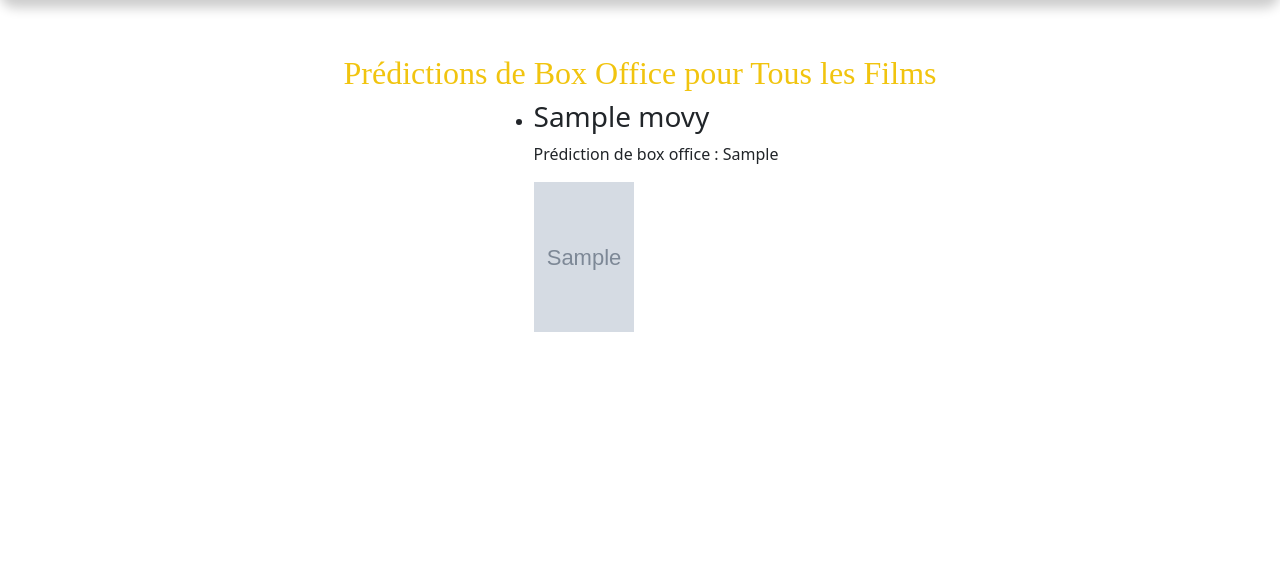
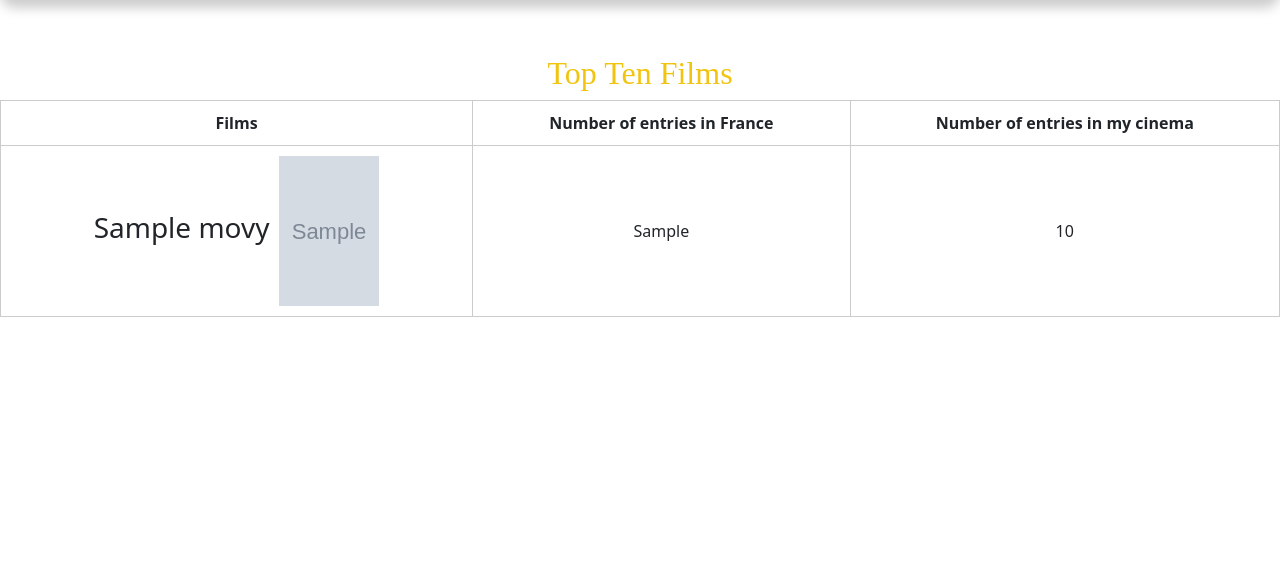
Before and after one commit to RolaMmss/prevoir_la_popularite_d_un_film, a Django app: page /box_office/ in a window 1280 px wide. Shown: the part 71-643 px from the top of the page. Run offline with Django 4.2, Linux system fonts and the light colour scheme; tables that the repository leaves empty hold one stand-in row (values such as "Sample post"); grey boxes marked "Sample" are stand-in pictures; a database or web service that is not in the repository returns one stand-in record (values such as "Sample title"); data that the repository does not hold is empty; some libraries are stand-ins or nearby versions.

Commit message:
tabular display of top films

```diff
--- a/project_cinema/myapp/templates/pages_main/prediction_template.html
+++ b/project_cinema/myapp/templates/pages_main/prediction_template.html
@@ -3,31 +3,54 @@
 
 {% block content %}
 <div class='container_model'>
-    <h2>Prédictions de Box Office pour Tous les Films</h2>
+    <h2>Top Ten Films</h2>
+    <table class="film-table">
+        <thead>
+            <tr>
+                <th>Films</th>
+                <th>Number of entries in France</th>
+                <th>Number of entries in my cinema</th>
+            </tr>
+        </thead>
+        <tbody>
+            {% for prediction in predictions %}
+            <tr>
+                <td>
+                    <div class="film-title">
+                        <h3>{{ prediction.film.titre }}</h3>
+                        <img src="{{ prediction.film.image }}" alt="{{ prediction.film.titre }} Image" width="100" height="150">
+                    </div>
+                </td>
+                <td>{{ prediction.prediction }}</td>
+                <td>{{ prediction.box_office_divided }}</td>
+            </tr>
+            {% endfor %}
+        </tbody>
+    </table>
+</div>
+{% endblock %}
+
+
+
+{% comment %} {% extends 'myapp/base.html' %}
+{% load static %}
+
+{% block content %}
+<div class='container_model'>
+    <h2>Top Ten Films</h2>
     <ul>
         {% for prediction in predictions %}
         <li>
-            <h3>{{ prediction.film.titre }}</h3>
-            <p>Prédiction de box office : {{ prediction.prediction }}</p>
-            <img src="{{ prediction.film.image }}" alt="{{ prediction.film.titre }} Image" width="100" height="150">
-            <!-- Affichez d'autres détails du film comme l'image ici -->
+            <div class="film-info">
+                <h3>{{ prediction.film.titre }}</h3>
+                <p>Number of entries in France : {{ prediction.prediction }}</p>
+                <p>Number of entries in my cinema : {{ prediction.box_office_divided }}</p>
+            </div>
+            <div class="film-image">
+                <img src="{{ prediction.film.image }}" alt="{{ prediction.film.titre }} Image" width="100" height="150">
+            </div>
         </li>
         {% endfor %}
     </ul>
 </div>
-{% endblock %}
-
-{% comment %} {% extends 'base.html' %}
-
-{% block content %}
-<h2>Box Office Forecast</h2>
-<ul>
-  {% for prediction in predictions %}
-    <li>
-      <img src="{{ prediction.film.image.url }}" alt="{{ prediction.film.titre }} Image" width="100" height="150">
-      <h3>{{ prediction.film.titre }}</h3>
-      <p>Predicted Box Office: ${{ prediction.prediction }}</p>
-    </li>
-  {% endfor %}
-</ul>
-{% endblock %} {% endcomment %}
+{% endblock %}  {% endcomment %}
--- a/project_cinema/myapp/views.py
+++ b/project_cinema/myapp/views.py
@@ -52,10 +52,12 @@ def box_office(request):
 
         if response.status_code == 200:
             prediction = response.json().get('box_office_prediction')  # Utilisez la clé correcte du JSON
-            predictions.append({'film': film, 'prediction': prediction})
+            # Effectuer la division ici
+            box_office_divided = prediction // 2000
+            predictions.append({'film': film, 'prediction': prediction, 'box_office_divided': box_office_divided})
         else:
             # Gérez les erreurs si l'appel à l'API échoue
-            predictions.append({'film': film, 'prediction': 'Erreur'})
+            predictions.append({'film': film, 'prediction': 'Erreur', 'box_office_divided': 'Erreur'})
         # Trier les prédictions par prédiction en ordre décroissant
     predictions = sorted(predictions, key=itemgetter('prediction'), reverse=True)
     # Sélectionner uniquement les 10 premières prédictions (top 10)
--- a/project_cinema/static/css/style.css
+++ b/project_cinema/static/css/style.css
@@ -341,3 +341,35 @@ footer ul {
   input[type="submit"]:hover {
     background-color: #3e8e41;
   }
+
+
+
+/* Styles for the film table */
+.film-table {
+  width: 100%;
+  border-collapse: collapse;
+}
+
+.film-table th, .film-table td {
+  border: 1px solid #ccc;
+  padding: 10px;
+  text-align: center;
+}
+
+/* Center the text and content within table cells */
+.film-table th, .film-table td {
+  text-align: center;
+  vertical-align: middle;
+}
+
+.film-title {
+  display: flex;
+  align-items: center;
+  justify-content: center; /* Center the title and image horizontally */
+}
+
+.film-title h3 {
+  margin-right: 10px;
+}
+
+/* Add any additional styling as needed */
```
